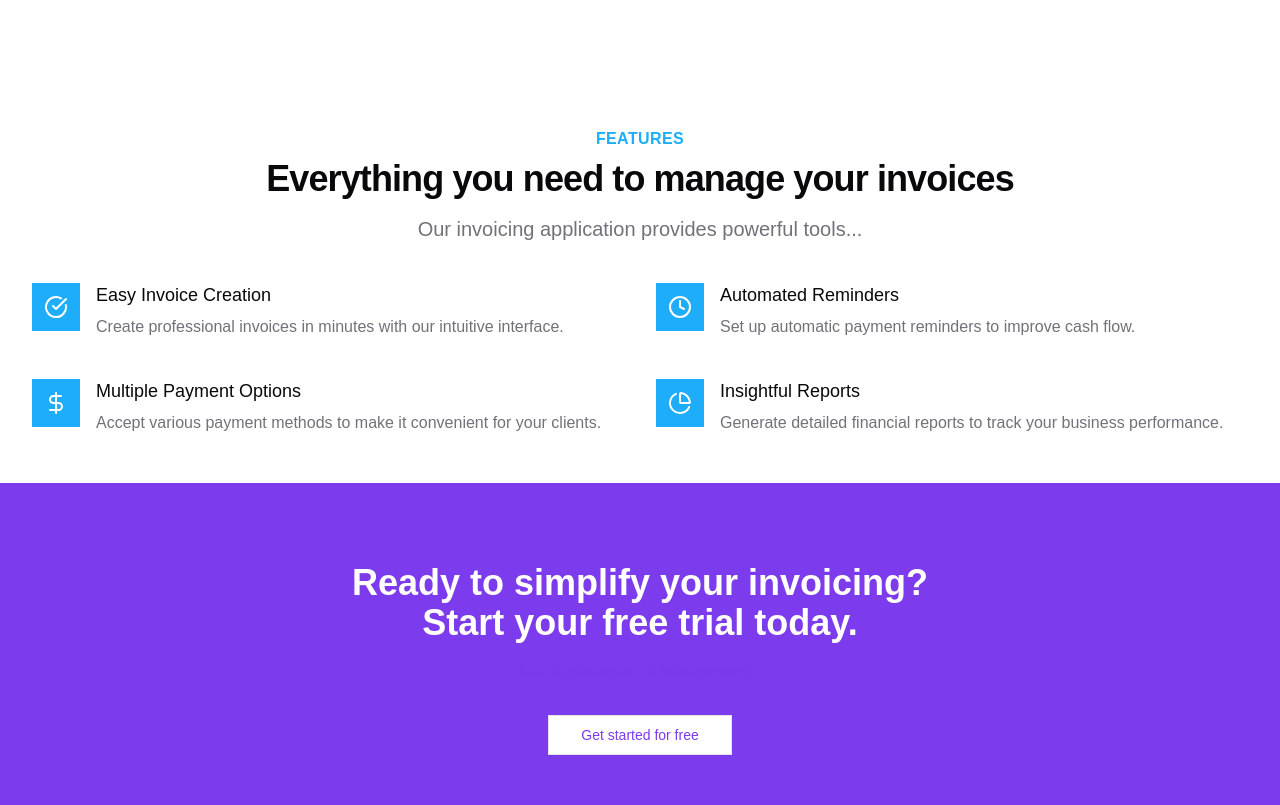
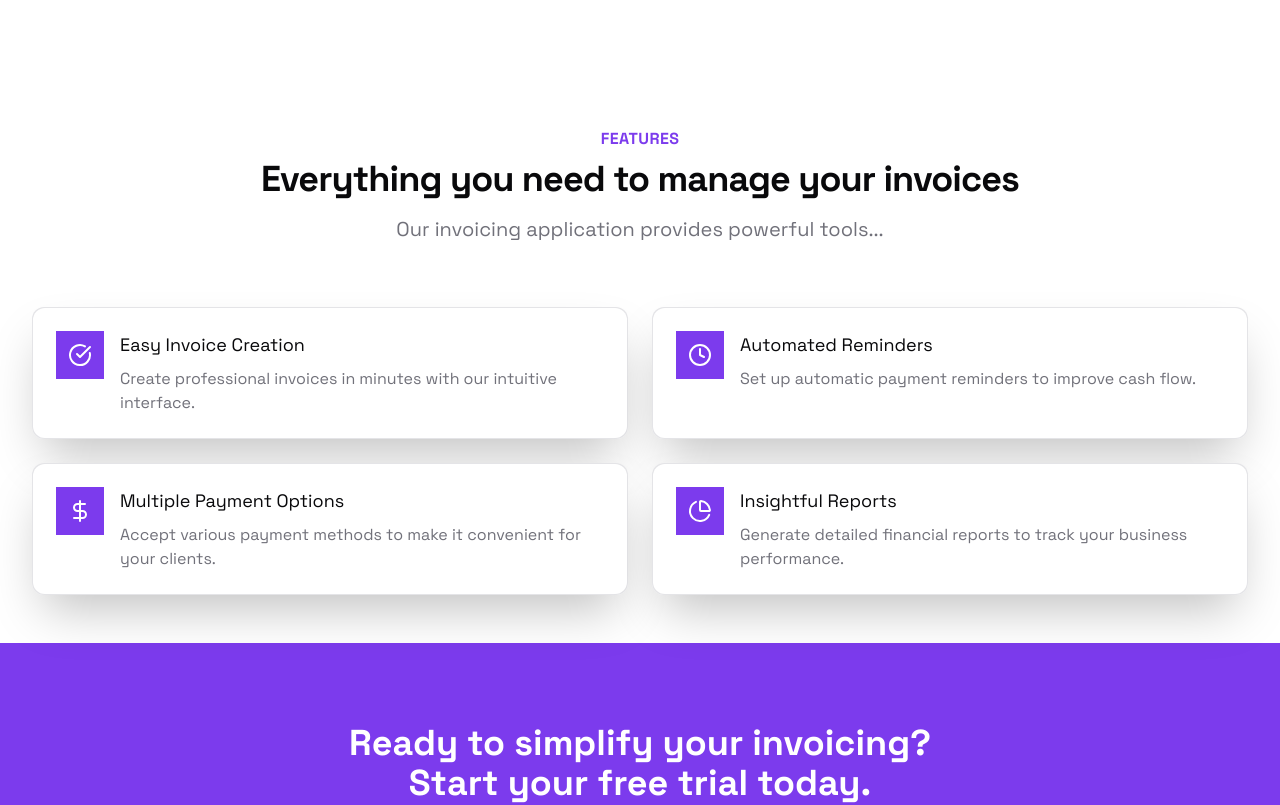
Before and after one commit to FurkanCodes/ezvoice-public, a Next.js app: page / in a window 1280 px wide. Shown: the part 640-1445 px from the top of the page. Built offline with nearby package versions, Linux system fonts and the light colour scheme.

Commit message:
Add MagicCard component and enhance layout with dynamic theming

```diff
--- a/app/layout.tsx
+++ b/app/layout.tsx
@@ -1,8 +1,13 @@
 import type { Metadata } from "next";
-
+import { Space_Grotesk } from "next/font/google";
 import "./globals.css";
 import { ThemeProvider } from "next-themes";
-
+const roboto = Space_Grotesk({
+  weight: ["400", "700"],
+  style: ["normal"],
+  subsets: ["latin"],
+  display: "swap",
+});
 export const metadata: Metadata = {
   title: "Create Next App",
   description: "Generated by create next app",
@@ -16,7 +21,7 @@ export default function RootLayout({
   return (
     <html lang="en" suppressHydrationWarning>
       <head />
-      <body>
+      <body className={`antialiased ${roboto.className}`}>
         <ThemeProvider attribute="class" defaultTheme="system" enableSystem disableTransitionOnChange>
           {children}
         </ThemeProvider>
--- a/components/Features.tsx
+++ b/components/Features.tsx
@@ -1,4 +1,8 @@
+"use client";
+
 import { CheckCircle, Clock, DollarSign, PieChart } from "lucide-react";
+import { useTheme } from "next-themes";
+import { MagicCard } from "./magicui/magic-card";
 
 const features = [
   {
@@ -24,28 +28,31 @@ const features = [
 ];
 
 export default function Features() {
+  const { theme } = useTheme();
+
   return (
     <div className="py-12 bg-card" id="features">
       <div className="max-w-7xl mx-auto px-4 sm:px-6 lg:px-8">
-        <div className="lg:text-center">
-          <h2 className="text-base text-accent font-semibold tracking-wide uppercase">Features</h2>
+        <div className="lg:text-center mb-16">
+          <h2 className="text-base text-primary font-semibold tracking-wide uppercase">Features</h2>
           <p className="mt-2 text-3xl leading-8 font-extrabold tracking-tight text-foreground sm:text-4xl">Everything you need to manage your invoices</p>
           <p className="mt-4 max-w-2xl text-xl text-muted-foreground lg:mx-auto">Our invoicing application provides powerful tools...</p>
         </div>
-        <div className="mt-10">
-          <dl className="space-y-10 md:space-y-0 md:grid md:grid-cols-2 md:gap-x-8 md:gap-y-10">
-            {features.map((feature) => (
-              <div key={feature.name} className="relative">
-                <dt>
-                  <div className="absolute flex items-center justify-center h-12 w-12 rounded-md bg-accent text-accent-foreground">
-                    <feature.icon className="h-6 w-6" aria-hidden="true" />
-                  </div>
-                  <p className="ml-16 text-lg leading-6 font-medium text-foreground">{feature.name}</p>
-                </dt>
-                <dd className="mt-2 ml-16 text-base text-muted-foreground">{feature.description}</dd>
+
+        <div className="grid grid-cols-1 md:grid-cols-2 gap-6">
+          {features.map((feature) => (
+            <MagicCard key={feature.name} className="cursor-pointer p-6 shadow-2xl hover:shadow-foreground/10 transition-shadow" gradientColor={theme === "dark" ? "#262626" : "#D9D9D955"}>
+              <div className="relative">
+                <div className="absolute flex items-center justify-center h-12 w-12 rounded-md bg-primary text-primary-foreground">
+                  <feature.icon className="h-6 w-6" aria-hidden="true" />
+                </div>
+                <div className="ml-16 space-y-2">
+                  <h3 className="text-lg font-medium text-foreground">{feature.name}</h3>
+                  <p className="text-muted-foreground">{feature.description}</p>
+                </div>
               </div>
-            ))}
-          </dl>
+            </MagicCard>
+          ))}
         </div>
       </div>
     </div>
--- a/components/Footer.tsx
+++ b/components/Footer.tsx
@@ -1,6 +1,8 @@
 import Link from "next/link";
 
 export default function Footer() {
+  const getFullYear = () => new Date().getFullYear();
+
   return (
     <footer className="bg-card">
       <div className="max-w-7xl mx-auto py-12 px-4 sm:px-6 md:flex md:items-center md:justify-between lg:px-8">
@@ -8,7 +10,7 @@ export default function Footer() {
           <Link href="#" className="text-muted-foreground hover:text-foreground transition-colors"></Link>
         </div>
         <div className="mt-8 md:mt-0 md:order-1">
-          <p className="text-center text-base text-muted-foreground">&copy; 2023 InvoiceApp, Inc. All rights reserved.</p>
+          <p className="text-center text-base text-muted-foreground">&copy; {getFullYear()} InvoiceApp, Inc. All rights reserved.</p>
         </div>
       </div>
     </footer>
--- /dev/null
+++ b/components/magicui/magic-card.tsx
@@ -0,0 +1,95 @@
+"use client";
+
+import { motion, useMotionTemplate, useMotionValue } from "motion/react";
+import React, { useCallback, useEffect, useRef } from "react";
+
+import { cn } from "@/lib/utils";
+
+interface MagicCardProps extends React.HTMLAttributes<HTMLDivElement> {
+  gradientSize?: number;
+  gradientColor?: string;
+  gradientOpacity?: number;
+  gradientFrom?: string;
+  gradientTo?: string;
+}
+
+export function MagicCard({ children, className, gradientSize = 200, gradientColor = "#262626", gradientOpacity = 0.8, gradientFrom = "#9E7AFF", gradientTo = "#FE8BBB" }: MagicCardProps) {
+  const cardRef = useRef<HTMLDivElement>(null);
+  const mouseX = useMotionValue(-gradientSize);
+  const mouseY = useMotionValue(-gradientSize);
+
+  const handleMouseMove = useCallback(
+    (e: MouseEvent) => {
+      if (cardRef.current) {
+        const { left, top } = cardRef.current.getBoundingClientRect();
+        const clientX = e.clientX;
+        const clientY = e.clientY;
+        mouseX.set(clientX - left);
+        mouseY.set(clientY - top);
+      }
+    },
+    [mouseX, mouseY]
+  );
+
+  const handleMouseOut = useCallback(
+    (e: MouseEvent) => {
+      if (!e.relatedTarget) {
+        document.removeEventListener("mousemove", handleMouseMove);
+        mouseX.set(-gradientSize);
+        mouseY.set(-gradientSize);
+      }
+    },
+    [handleMouseMove, mouseX, gradientSize, mouseY]
+  );
+
+  const handleMouseEnter = useCallback(() => {
+    document.addEventListener("mousemove", handleMouseMove);
+    mouseX.set(-gradientSize);
+    mouseY.set(-gradientSize);
+  }, [handleMouseMove, mouseX, gradientSize, mouseY]);
+
+  useEffect(() => {
+    document.addEventListener("mousemove", handleMouseMove);
+    document.addEventListener("mouseout", handleMouseOut);
+    document.addEventListener("mouseenter", handleMouseEnter);
+
+    return () => {
+      document.removeEventListener("mousemove", handleMouseMove);
+      document.removeEventListener("mouseout", handleMouseOut);
+      document.removeEventListener("mouseenter", handleMouseEnter);
+    };
+  }, [handleMouseEnter, handleMouseMove, handleMouseOut]);
+
+  useEffect(() => {
+    mouseX.set(-gradientSize);
+    mouseY.set(-gradientSize);
+  }, [gradientSize, mouseX, mouseY]);
+
+  return (
+    <div ref={cardRef} className={cn("group relative flex size-full rounded-xl", className)}>
+      <div className="absolute inset-px z-10 rounded-xl bg-background" />
+      <div className="relative z-30">{children}</div>
+      <motion.div
+        className="pointer-events-none absolute inset-px z-10 rounded-xl opacity-0 transition-opacity duration-300 group-hover:opacity-100"
+        style={{
+          background: useMotionTemplate`
+            radial-gradient(${gradientSize}px circle at ${mouseX}px ${mouseY}px, ${gradientColor}, transparent 100%)
+          `,
+          opacity: gradientOpacity,
+        }}
+      />
+      <motion.div
+        className="pointer-events-none absolute inset-0 rounded-xl bg-border duration-300 group-hover:opacity-100"
+        style={{
+          background: useMotionTemplate`
+            radial-gradient(${gradientSize}px circle at ${mouseX}px ${mouseY}px,
+              ${gradientFrom},
+              ${gradientTo},
+              hsl(var(--border)) 100%
+            )
+          `,
+        }}
+      />
+    </div>
+  );
+}
```
